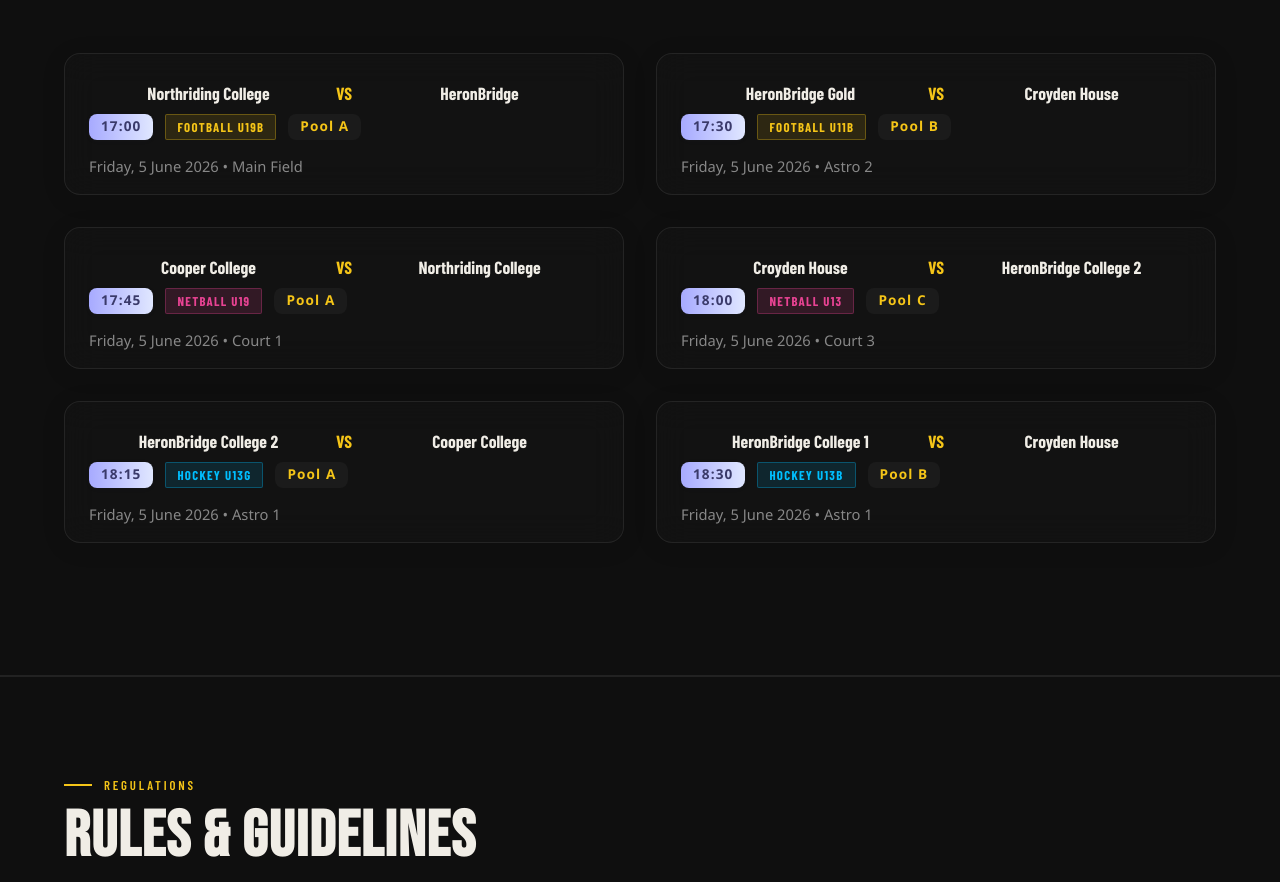
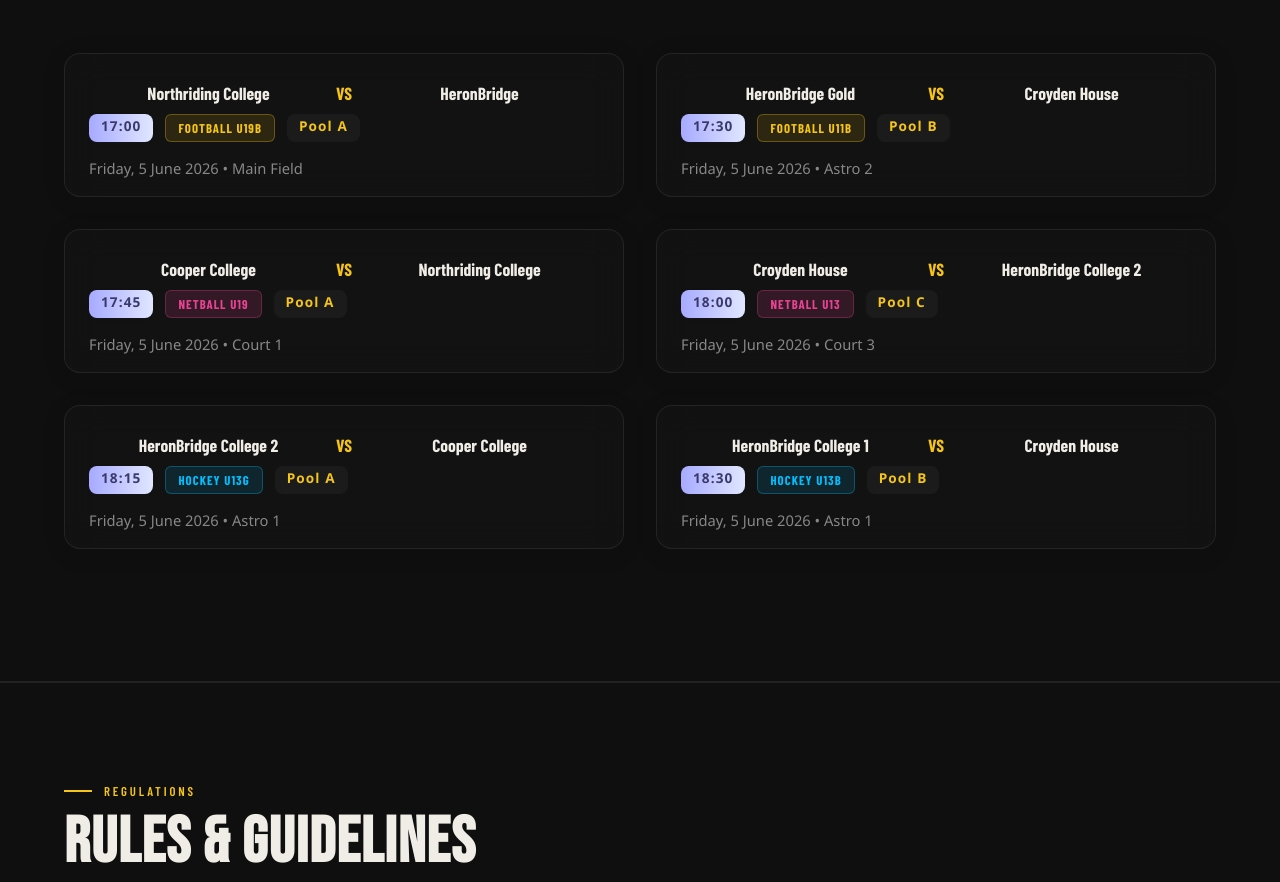
Before and after one commit to sibandz/friday-night-lights, a plain HTML site: page index.html in a window 1280 px wide. Shown: the part 2289-3171 px from the top of the page. Drawn offline with nearby package versions, Linux system fonts and the light colour scheme; a web font is replaced by a local one.

Commit message:
update code

```diff
--- a/index.html
+++ b/index.html
@@ -494,10 +494,10 @@
       font-family: var(--font-head);
       font-size: 0.8rem;
       font-weight: 700;
-      letter-spacing: 0.1em;
+      letter-spacing: 0.08em;
       text-transform: uppercase;
-      padding: 4px 11px;
-      border-radius: 2px;
+      padding: 5px 12px;
+      border-radius: 6px;
     }
     .sport-badge.netball  { background: rgba(232,67,147,0.15); color: var(--netball); border: 1px solid rgba(232,67,147,0.3); }
     .sport-badge.hockey   { background: rgba(0,191,255,0.12); color: var(--hockey);   border: 1px solid rgba(0,191,255,0.3); }
```
